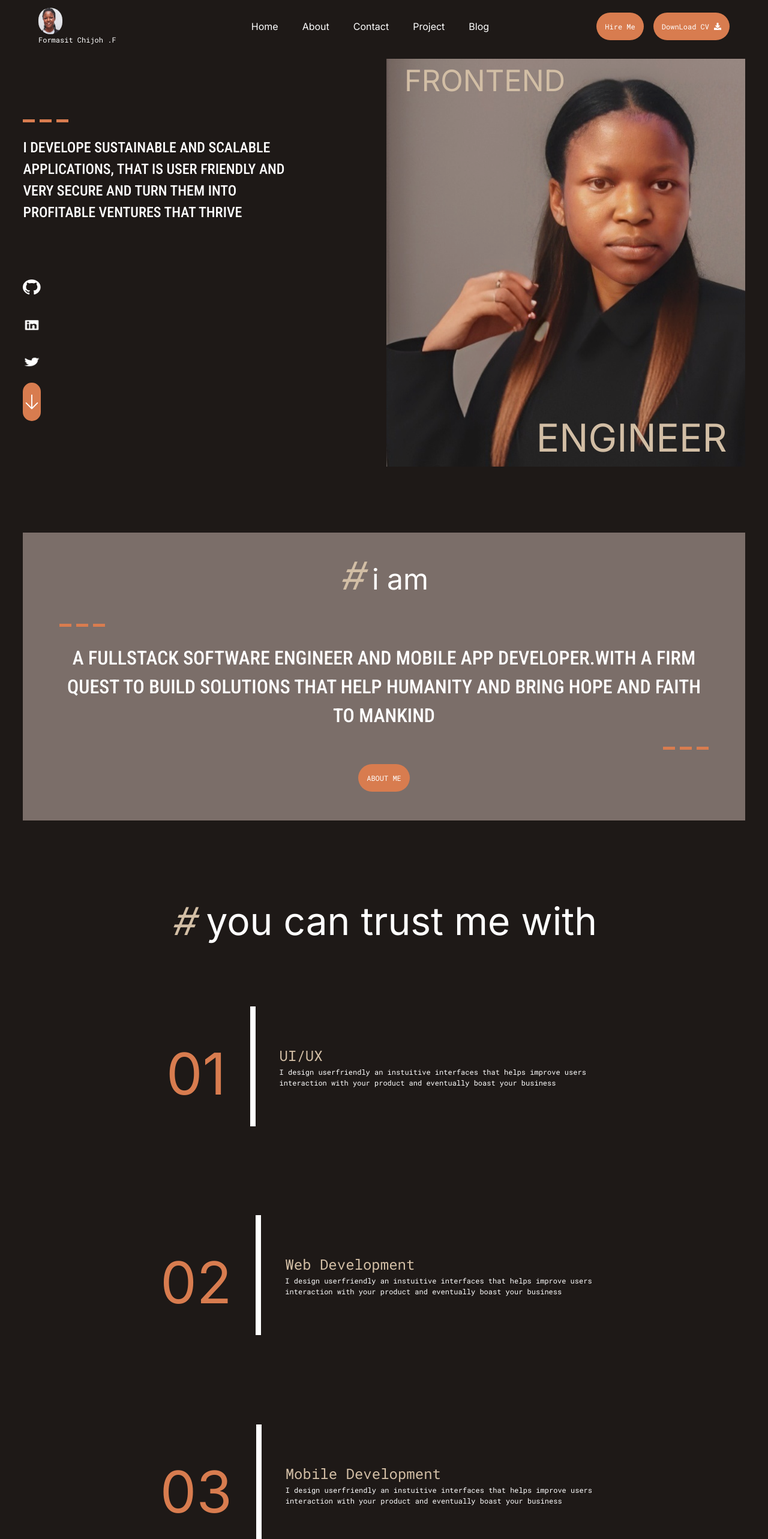
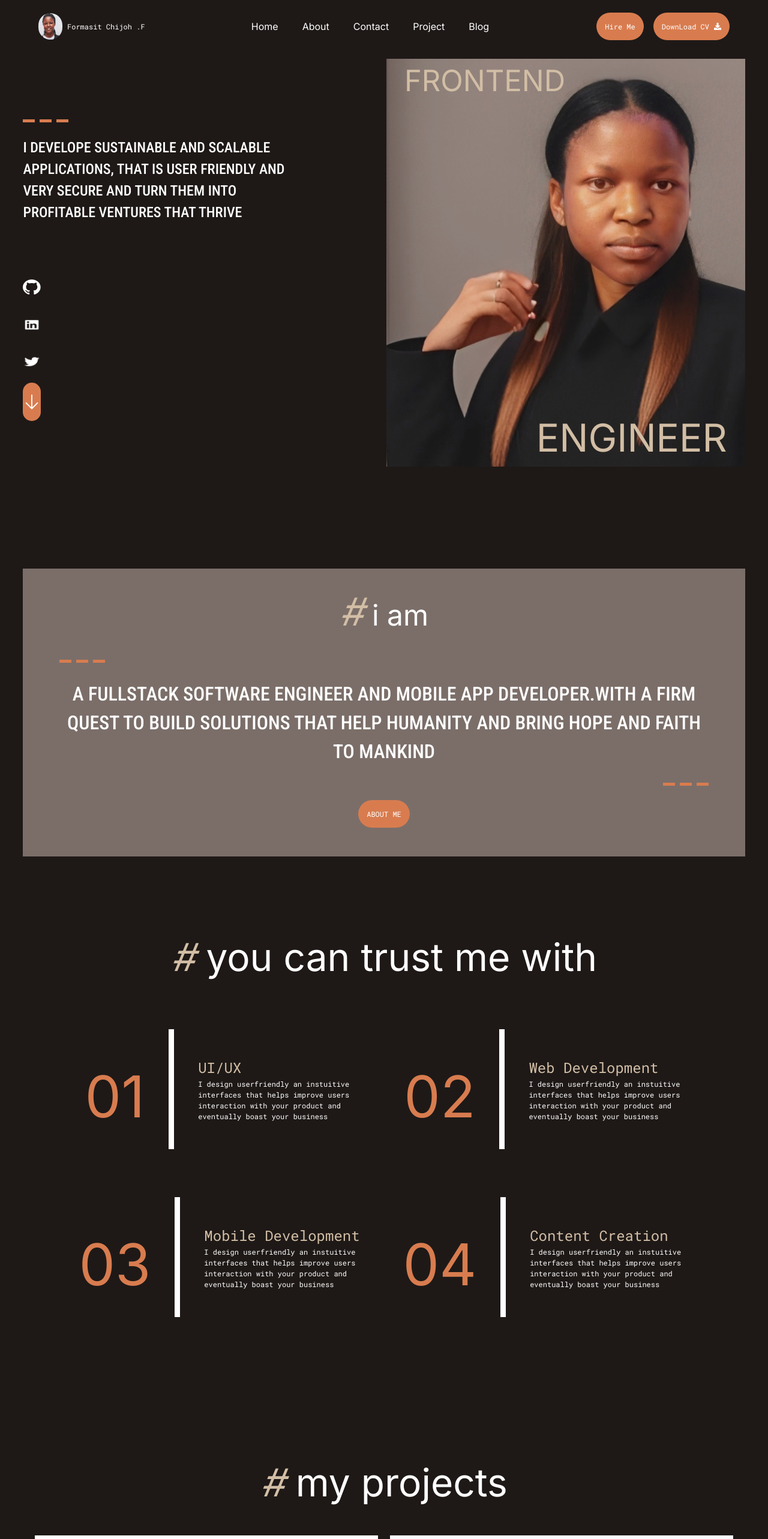
Before and after one commit to Formasitchijoh/formasit-portfolio, a Next.js app: page / in a window 1280 px wide. Shown: the top 2566 px of the page at 60% size. Built offline with nearby package versions, Linux system fonts and the light colour scheme.

Commit message:
refactor: improved the styling on the entire website

```diff
--- a/src/app/about/page.tsx
+++ b/src/app/about/page.tsx
@@ -51,7 +51,7 @@ const About = () => {
         </div>
       </div>
 
-      <section className="w-[90%] mx-auto">
+      <section className="w-[90%]  h-[50vh] mx-auto">
         <div className="flex w-[80%] mx-auto place-content-start py-5">
           <h2 className=" text-5xl text-white ">
             <em className="text-[32px] md:text-[64px] text-[#D2BEA5]">#</em>{" "}
@@ -76,7 +76,7 @@ const About = () => {
         </div>
       </section>
 
-      <section id="skills" className="">
+      <section id="skills" className=" my-10">
         <div className="flex w-[80%] mx-auto place-content-center py-10">
           <h2 className=" text-5xl text-white ">
             <em className="text-[32px] md:text-[64px] text-[#D2BEA5]">#</em> my
@@ -288,14 +288,14 @@ const About = () => {
         </div>
       </section>
 
-      <section className="py-10" id="Work Experience">
+      <section className="py-20" id="Work Experience">
         <div className="flex w-full place-content-center py-5">
           <h2 className=" text-5xl text-white ">
             <em className="text-[32px] md:text-[64px] text-[#D2BEA5]">#</em> my
             experience
           </h2>
         </div>
-        <div className="flex flex-col w-[100%] md:w-[80%] mx-auto">
+        <div className="flex flex-col w-[100%] mx-auto">
           <div className="flex px-5 md:w-[80%] mx-auto gap-5 my-10">
             <div className=" flex flex-col gap-2 md:justify-center w-1/4 md:w-1/2 md:items-center">
               <div className=" flex gap-2 justify-center w-full items-center">
--- a/src/app/blogs/page.tsx
+++ b/src/app/blogs/page.tsx
@@ -27,14 +27,13 @@ const Blogs = () => {
         className=" h-[25vh] md:h-[80vh] group relative bg-no-repeat bg-cover"
         style={{ backgroundImage: "url(/b.jpg)" }}
       ></section>
-      <div className="bg-[#1E1917] flex  justify-center items-center h-full  bg-opacity-40">
-        <h1
-          className={`md:text-[32px] text-[24px] text-white ${roboto_condensed.className}`}
-        >
-          I WRITE ABOUT
-        </h1>
+      <div className="flex w-full py-10 place-content-center">
+        <p className=" text-[32px] md:text-[64px] text-white ">
+          <em className="text-[32px] md:text-[64px] text-[#D2BEA5]">#</em> I
+          WRITE ABOUT
+        </p>
       </div>
-      <div className="bg-[#1E1917] flex py-[5%] flex-wrap justify-center w-[70%] gap-3 mx-auto md:w-full md:gap-10 items-center h-full  bg-opacity-40">
+      <div className="bg-[#1E1917] flex py-[5%] flex-wrap justify-center w-[90%] gap-3 mx-auto md:w-full md:gap-10 items-center h-full  bg-opacity-40">
         {blogCategory.map((category, index) => (
           <BlogTag
             onClick={handleTagChange}
@@ -44,7 +43,7 @@ const Blogs = () => {
           />
         ))}
       </div>
-      <div className="grid w-[90%] mx-auto md:w-full md:grid-cols-3 gap-5">
+      <div className="grid w-[90%] mx-auto md:w-full md:grid-cols-3 sm:grid-cols-2 gap-5">
         {filteredBlog.map((blog, index) => (
           <BlogPost
             key={index}
@@ -54,7 +53,7 @@ const Blogs = () => {
           />
         ))}
       </div>
-      <div className=" w-full py-[20%] block justify-center items-center">
+      {/* <div className=" w-full py-[20%] block justify-center items-center">
         <div className="flex w-[50%] mx-auto mb-10  place-content-center">
           <h2 className=" text-[32px] text-white ">
             LIKE WHAT YOU SEE
@@ -68,7 +67,7 @@ const Blogs = () => {
           </div>
           <ViewMore />
         </div>
-      </div>
+      </div> */}
     </main>
   );
 };
--- /dev/null
+++ b/src/app/components/animation/page.tsx
@@ -0,0 +1,47 @@
+"use client";
+
+import { useRef, MutableRefObject } from "react";
+import { useIsVisible } from "./visibile";
+
+interface CustomComponentProps {
+  // Define the props for your custom component
+}
+
+const CustomComponent: React.FC<CustomComponentProps> = (props) => {
+  // ...your custom component logic here...
+  return <div className="text-white h-[100vh]">Hello world to me</div>;
+};
+
+export default function Page() {
+  const ref1: MutableRefObject<HTMLDivElement | null> = useRef(null);
+  const isVisible1 = useIsVisible(ref1);
+
+  const ref2: MutableRefObject<HTMLDivElement | null> = useRef(null);
+  const isVisible2 = useIsVisible(ref2);
+
+  const ref3: MutableRefObject<HTMLDivElement | null> = useRef(null);
+  const isVisible3 = useIsVisible(ref3);
+
+  return (
+    <>
+      <div
+        ref={ref1}
+        className={`transition-opacity ease-in duration-700 ${isVisible1 ? "opacity-100" : "opacity-0"}`}
+      >
+        <CustomComponent />
+      </div>
+      <div
+        ref={ref2}
+        className={`transition-opacity ease-in duration-700 ${isVisible2 ? "opacity-100" : "opacity-0"}`}
+      >
+        <CustomComponent />
+      </div>
+      <div
+        ref={ref3}
+        className={`transition-opacity ease-in duration-700 ${isVisible3 ? "opacity-100" : "opacity-0"}`}
+      >
+        <CustomComponent />
+      </div>
+    </>
+  );
+}
--- /dev/null
+++ b/src/app/components/animation/visibile.tsx
@@ -0,0 +1,18 @@
+import { useEffect, useState } from "react";
+
+export function useIsVisible(ref: any) {
+  const [isIntersecting, setIntersecting] = useState(false);
+
+  useEffect(() => {
+    const observer = new IntersectionObserver(([entry]) => {
+      setIntersecting(entry.isIntersecting);
+    });
+
+    observer.observe(ref.current);
+    return () => {
+      observer.disconnect();
+    };
+  }, [ref]);
+
+  return isIntersecting;
+}
--- a/src/app/components/homeComponents/services.tsx
+++ b/src/app/components/homeComponents/services.tsx
@@ -16,6 +16,7 @@ const Services = () => {
           can trust me with
         </p>
       </div>
+      <div className="w-full grid lg:grid-cols-2 pt-10">
         {servicedata.map((service, index) => (
           <ServiceItem
             key={index}
@@ -25,6 +26,7 @@ const Services = () => {
           />
         ))}
       </div>
+    </div>
   );
 };
 
@@ -32,7 +34,7 @@ export default Services;
 
 const ServiceItem = (service: ServiceType) => {
   return (
-    <div className="w-full group/link hover:bg-[#D2BEB5] px-1 md:py-5 flex justify-center items-center gap-5 md:gap-10 my-[5%] h-[25%]">
+    <div className="w-full group/link hover:bg-[#D2BEB5] px-1 md:py-10 transition-all duration-700 flex justify-center items-center gap-5 md:gap-10 h-[80%]">
       <div className=" group-hover/link:text-[#1E1917] text-[#D87C4F] pt-6 md:mt-0 flex  h-[15vh] md:h-[25vh] justify-center md:items-center text-[32px] md:text-[96px]">
         <p>0</p>
         <p>{service.number}</p>
--- a/src/app/components/navigation/NavBar.tsx
+++ b/src/app/components/navigation/NavBar.tsx
@@ -1,15 +1,18 @@
 "use client";
+
 import Image from "next/image";
 import React, { useState } from "react";
 import { roboto } from "@/app/utils/fonts";
 import NavMenu from "./NavMenu";
 import Link from "next/link";
 import Button from "../Buttons/navMenuButton";
+
 const NavBar = () => {
   const [showMenu, setShowMenu] = useState(false);
   const handleShowMenu = () => {
     setShowMenu(true);
   };
+
   const menuItem = [
     { title: "Home", link: "/home" },
     { title: "About", link: "/about" },
@@ -17,11 +20,14 @@ const NavBar = () => {
     { title: "Project", link: "/projects" },
     { title: "Blog", link: "/blogs" },
   ];
+
   return (
-    <header className="w-full bg-[#1E1917] py-[1%] px-[5%] relative">
-      <nav className="w-full flex justify-between items-center">
-        <div className="w-[20%] justify-start items-center flex gap-2">
-          <Link href={"/"}>
+    <header className="w-full  bg-[#1E1917] py-[1%] px-[5%]  sticky top-0 z-50">
+      <nav className="w-full  flex justify-between items-center">
+        <Link
+          className="w-[20%] justify-start items-center flex gap-2"
+          href={"/"}
+        >
           <Image
             className="rounded-full "
             width={40}
@@ -35,7 +41,6 @@ const NavBar = () => {
             Formasit Chijoh .F
           </p>
         </Link>
-        </div>
         <button
           onClick={handleShowMenu}
           className="w-1/4flex flex md:hidden justify-end items-end pb-2 h-[40px]"
@@ -60,10 +65,80 @@ const NavBar = () => {
           </div>
         </div>
       </nav>
-      {/* <hr className="mt-2 hidden md:block" /> */}
       {showMenu && <NavMenu setShowMenu={setShowMenu} />}
     </header>
   );
 };
 
 export default NavBar;
+
+// "use client";
+// import Image from "next/image";
+// import React, { useState } from "react";
+// import { roboto } from "@/app/utils/fonts";
+// import NavMenu from "./NavMenu";
+// import Link from "next/link";
+// import Button from "../Buttons/navMenuButton";
+// const NavBar = () => {
+//   const [showMenu, setShowMenu] = useState(false);
+//   const handleShowMenu = () => {
+//     setShowMenu(true);
+//   };
+//   const menuItem = [
+//     { title: "Home", link: "/home" },
+//     { title: "About", link: "/about" },
+//     { title: "Contact", link: "/contact" },
+//     { title: "Project", link: "/projects" },
+//     { title: "Blog", link: "/blogs" },
+//   ];
+//   return (
+//     <header className="w-full  bg-[#1E1917] py-[1%] px-[5%] relative">
+//       <nav className="w-full  flex justify-between items-center">
+//         <Link
+//           className="w-[20%] justify-start items-center flex gap-2"
+//           href={"/"}
+//         >
+//           <Image
+//             className="rounded-full "
+//             width={40}
+//             height={40}
+//             alt="logo-image"
+//             src="/formasit.png"
+//           />
+//           <p
+//             className={` text-[8px] whitespace-nowrap md:text-[12px] text-white ${roboto.className}`}
+//           >
+//             Formasit Chijoh .F
+//           </p>
+//         </Link>
+//         <button
+//           onClick={handleShowMenu}
+//           className="w-1/4flex flex md:hidden justify-end items-end pb-2 h-[40px]"
+//         >
+//           <div className="  w-[30px] gap-1 flex flex-col justify-center">
+//             <div className="w-[30px] h-[2px] bg-white"></div>
+//             <div className="w-[20px] h-[2px] bg-white flex justify-center items-center"></div>
+//             <div className="w-[30px] h-[2px] bg-white"></div>
+//           </div>
+//         </button>
+//         <div className=" hidden md:flex w-[80%] justify-between items-center">
+//           <ul className=" w-[70%]  justify-center items-center flex gap-10">
+//             {menuItem.map((item, index) => (
+//               <li className=" text-[16px] text-white" key={index}>
+//                 <Link href={item.link}>{item.title}</Link>
+//               </li>
+//             ))}
+//           </ul>
+//           <div className="w-[30%] flex gap-4 justify-end items-center">
+//             <Button text="Hire Me" />
+//             <Button text="DownLoad CV" icon="true" />
+//           </div>
+//         </div>
+//       </nav>
+//       {/* <hr className="mt-2 hidden md:block" /> */}
+//       {showMenu && <NavMenu setShowMenu={setShowMenu} />}
+//     </header>
+//   );
+// };
+
+// export default NavBar;
--- a/src/app/components/navigation/NavMenu.tsx
+++ b/src/app/components/navigation/NavMenu.tsx
@@ -2,6 +2,10 @@ import Image from "next/image";
 import React from "react";
 import Link from "next/link";
 import Button from "../Buttons/navMenuButton";
+import { FaCross } from "react-icons/fa";
+import { GiCrossMark } from "react-icons/gi";
+import { BiCross } from "react-icons/bi";
+import { XMarkIcon } from "@heroicons/react/24/solid";
 const NavMenu = ({
   setShowMenu,
 }: {
@@ -9,6 +13,7 @@ const NavMenu = ({
 }) => {
   const menuItem = [
     { title: "HOME", link: "/home" },
+    { title: "ABOUT", link: "/about" },
     { title: "CONTACT", link: "/contact" },
     { title: "MY WORK", link: "/projects" },
     { title: "BLOG", link: "/blogs" },
@@ -22,13 +27,7 @@ const NavMenu = ({
         onClick={handleShowMenu}
         className="w-full h-[20%] flex justify-end items-center"
       >
-        <Image
-          className="text-white"
-          src="/icons/cross.png"
-          alt=""
-          width={50}
-          height={50}
-        />
+        <XMarkIcon className="text-white" width={50} height={50} />
       </div>
       <div className=" w-full justify-center items-center flex">
         <ul className=" text-left w-full md:w-1/4 justify-start items-start flex flex-col gap-3">
--- a/src/app/components/products/product.tsx
+++ b/src/app/components/products/product.tsx
@@ -18,7 +18,7 @@ const ProductPage = ({ image }: ProjectType) => {
         backgroundImage: `url(/${image})`,
       }}
     >
-      <div className="overlay  items-center justify-center absolute top-0 left-0 h-full w-full bg-[#1E1917] bg-opacity-80 hidden  group-hover:flex  group-hover:bg-opacity-80 transition-all duration-500">
+      <div className="overlay  items-center justify-center absolute top-0 left-0 h-full w-full bg-[#1E1917] bg-opacity-80 hidden  group-hover:flex  group-hover:bg-opacity-80 transition-all duration-700">
         <Link
           href={"#"}
           className="md:h-14 md:w-14 h-8 w-8 mr-2 border-2 relative flex justify-center items-center rounded-full border-[#ADB7BE] hover:border-white"
--- a/src/app/components/tag/blogTag.tsx
+++ b/src/app/components/tag/blogTag.tsx
@@ -14,7 +14,7 @@ const BlogTag = ({ tag, onClick, isSelected }: Props) => {
     : "text-[#D2BEB5] border-slate-600 hover:border-white";
   return (
     <button
-      className={`rounded-full border-2 px-6 py-3 text-[16px] cursor-pointer ${buttonStyles}`}
+      className={`rounded-full border-2 px-6 py-3 text-[12px] md:text-[16px] cursor-pointer ${buttonStyles}`}
       onClick={() => onClick(tag)}
     >
       {tag}
--- a/src/app/home/page.tsx
+++ b/src/app/home/page.tsx
@@ -16,19 +16,44 @@ import { FaFacebook, FaTwitter, FaLinkedin, FaGithub } from "react-icons/fa6";
 import { ScrollButton } from "../components/Buttons/viewMore";
 import Button from "../components/Buttons/navMenuButton";
 import Link from "next/link";
-
+import Page from "../components/animation/page";
+import { useRef, MutableRefObject } from "react";
+import { useIsVisible } from "../components/animation/visibile";
 const HomePage = () => {
   const socialIcons = [
     { icon: "/icons/github.png", name: "github" },
     { icon: "/icons/linkedin.png", name: "linkedin" },
     { icon: "/icons/twitter.png", name: "twitter" },
   ];
+  const ref1: MutableRefObject<HTMLDivElement | null> = useRef(null);
+  const isVisible1 = useIsVisible(ref1);
+
+  const ref2: MutableRefObject<HTMLDivElement | null> = useRef(null);
+  const isVisible2 = useIsVisible(ref2);
+
+  const ref3: MutableRefObject<HTMLDivElement | null> = useRef(null);
+  const isVisible3 = useIsVisible(ref3);
+
+  const ref4: MutableRefObject<HTMLDivElement | null> = useRef(null);
+  const isVisible4 = useIsVisible(ref4);
+
+  const ref5: MutableRefObject<HTMLDivElement | null> = useRef(null);
+  const isVisible5 = useIsVisible(ref5);
+
+  const ref6: MutableRefObject<HTMLDivElement | null> = useRef(null);
+  const isVisible6 = useIsVisible(ref6);
+
+  const ref7: MutableRefObject<HTMLDivElement | null> = useRef(null);
+  const isVisible7 = useIsVisible(ref7);
 
   const projectImages = ["/construction.PNG", "/home.JPG"];
   const blogImages = ["/course1.jpg", "/course2.jpg", "/cat8.jpg"];
   return (
     <main className=" bg-[#1E1917] md:pb-10 md:px-[3%]">
-      <section className="w-full h-[80vh] md:h-[100vh] flex flex-col-reverse justify-center items-center md:flex-row gap-2 ">
+      <section
+        ref={ref1}
+        className={`w-full h-[80vh] md:h-[100vh] flex flex-col-reverse justify-center items-center md:flex-row gap-2 transition-opacity ease-in duration-700 ${isVisible1 ? "opacity-100" : "opacity-0"}`}
+      >
         <div
           id="intro-text"
           className=" px-[5%] md:px-0 w-full h-full md:w-1/2 mt-2 hidden  md:flex flex-col  justify-center gap-5 items-start"
@@ -97,7 +122,10 @@ const HomePage = () => {
         </div>
       </section>
 
-      <section className="w-full flex justify-center bg-[#7b6e69] py-10  items-center gap-2 flex-col">
+      <section
+        ref={ref2}
+        className={`w-full flex mt-20 lg:mt-[5%]  transition-all justify-center bg-[#7b6e69] py-10  items-center gap-2 flex-col ease-in duration-700 ${isVisible2 ? "opacity-100" : "opacity-0"}`}
+      >
         <div className="w-full justify-start  mt-[10%] md:my-0  items-start flex flex-col md:justify-center md:items-center px-[5%]">
           <div className="flex w-full mb-10 place-content-center">
             <h2 className=" text-5xl text-white ">
@@ -125,9 +153,17 @@ const HomePage = () => {
         </Link>
       </section>
 
-      <Services />
+      <section
+        ref={ref3}
+        className={` mt-20 lg:mt-[5%] transition-opacity ease-in duration-700 ${isVisible3 ? "opacity-100" : "opacity-0"}`}
+      >
+        <Services />
+      </section>
 
-      <div className="w-full mt-[10%] px-5">
+      <div
+        ref={ref4}
+        className={`w-full mt-[10%] px-5 transition-opacity ease-in duration-700 ${isVisible4 ? "opacity-100" : "opacity-0"}`}
+      >
         <div className="flex w-full py-10 place-content-center">
           <p className=" text-[32px] md:text-[64px] text-white ">
             <em className="text-[32px] md:text-[64px] text-[#D2BEA5]">#</em> my
@@ -142,14 +178,17 @@ const HomePage = () => {
           <ViewMore />
         </div> */}
       </div>
-      <section className="w-full mt-[5%] px-5">
+      <section
+        ref={ref5}
+        className={`w-full  mt-20 lg:my-[10%] px-5 transition-opacity ease-in duration-700 ${isVisible5 ? "opacity-100" : "opacity-0"}`}
+      >
         <div className="flex w-full py-3 place-content-center">
           <p className=" md:text-[64px] text-[32px] text-white ">
             <em className="text-[32px] md:text-[64px] text-[#D2BEA5]">#</em> my
             works
           </p>
         </div>
-        <div className=" grid md:grid-cols-3 gap-5">
+        <div className=" grid md:grid-cols-3 sm:grid-cols-2 gap-5">
           {BlogData.slice(0, 3).map((blog, index) => (
             <BlogPost
               key={index}
@@ -160,8 +199,18 @@ const HomePage = () => {
           ))}
         </div>
       </section>
-      <Hobbies />
-      <Contact />
+      <section
+        ref={ref6}
+        className={` mt-20 lg:mt-0 transition-opacity ease-in duration-700 ${isVisible6 ? "opacity-100" : "opacity-0"}`}
+      >
+        <Hobbies />
+      </section>
+      <section
+        ref={ref7}
+        className={`transition-opacity ease-in duration-700 ${isVisible7 ? "opacity-100" : "opacity-0"}`}
+      >
+        <Contact />
+      </section>
     </main>
   );
 };
--- a/src/app/projects/page.tsx
+++ b/src/app/projects/page.tsx
@@ -29,14 +29,14 @@ const Projects = () => {
           </h1>
         </div>
       </section>
-      <motion.div
+      <div
         ref={ref}
         // style={{
         //   scale: scrollYProgress,
         //   opacity: scrollYProgress,
 
         // }}
-        className=" bg-[#1E1917] w-full mt-[10%] md:pb-10 md:px-[5%]"
+        className=" bg-[#1E1917] w-full md:py-20 md:px-[5%]"
       >
         <div className="gap-y-20 grid ">
           <Project
@@ -50,7 +50,7 @@ const Projects = () => {
             description={projects[0].description}
           />
         </div>
-      </motion.div>
+      </div>
     </main>
   );
 };
```
Lines whose indentation alone changed are shown as unchanged.
